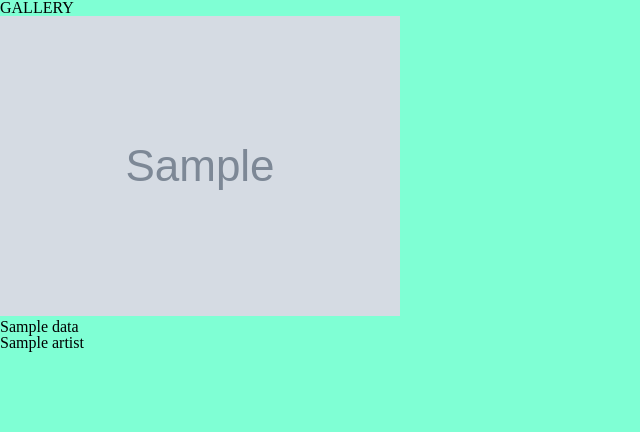
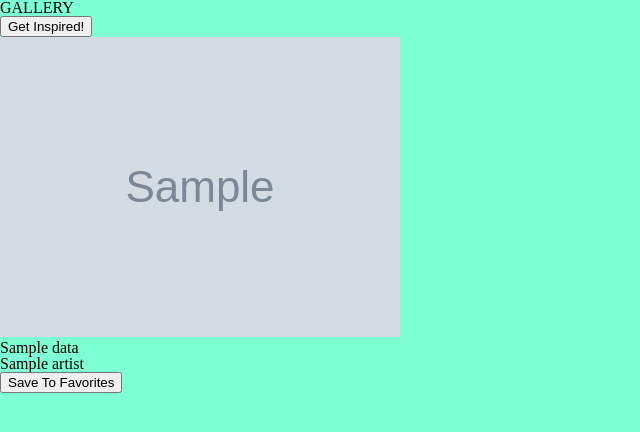
Before and after one commit to team-charmander-blaze/respite, a Node server app: template views/pages/gallery.ejs in a window 1280 px wide. Shown: the part 99-531 px from the top of the page, without its empty margins (0-640 px from the left). Run offline with Node 20, Linux system fonts and the light colour scheme; the template is opened without the code that fills it: most values are stand-ins (such as "Sample title", 1, 10 or a date in 2020); grey boxes marked "Sample" are stand-in pictures.

Commit message:
gallery ejs done, added hidden form for saving to database & get inspired button

```diff
--- a/public/styles/base.css
+++ b/public/styles/base.css
@@ -6,3 +6,7 @@ body {
   background-color: beige;
   margin: 40px;
 }
+
+img {
+  max-width: 500px;
+}
--- a/views/pages/gallery.ejs
+++ b/views/pages/gallery.ejs
@@ -7,18 +7,30 @@
 <main>
   <h1>GALLERY</h1>
 
-  <%= console.log('FRONT END ARR: ', dataArray) %>
+  <!-- turn this into a partial? -->
+  <form action="/gallery"><input type="submit" value="Get Inspired!"></form>
 
+  <section class="gallery-card">
     <div class="resultContainer">
+
       <% for (data of dataArray) { %>
         <div class="resultBox">
           <img src="<%= data.img %>" alt="">
           <h3><%= data.title %></h3>
           <p><%= data.artist %></p>
         </div>
+
+        <form action="/gallery" method="POST" name="save">
+          <input type="hidden" name="title" value="<%= data.title %>">
+          <input type="hidden" name="artist" value="<%= data.artist %>">
+          <input type="hidden" name="img" value="<%= data.img %>">
+          <input type="submit" name="save" value="Save To Favorites">
+        </form>
       <% } %>
+
     </div>
-  <!-- ADD ALL THE THINGS -->
+  </section>
+
 </main>
 
 
```
Lines whose indentation alone changed are shown as unchanged.
